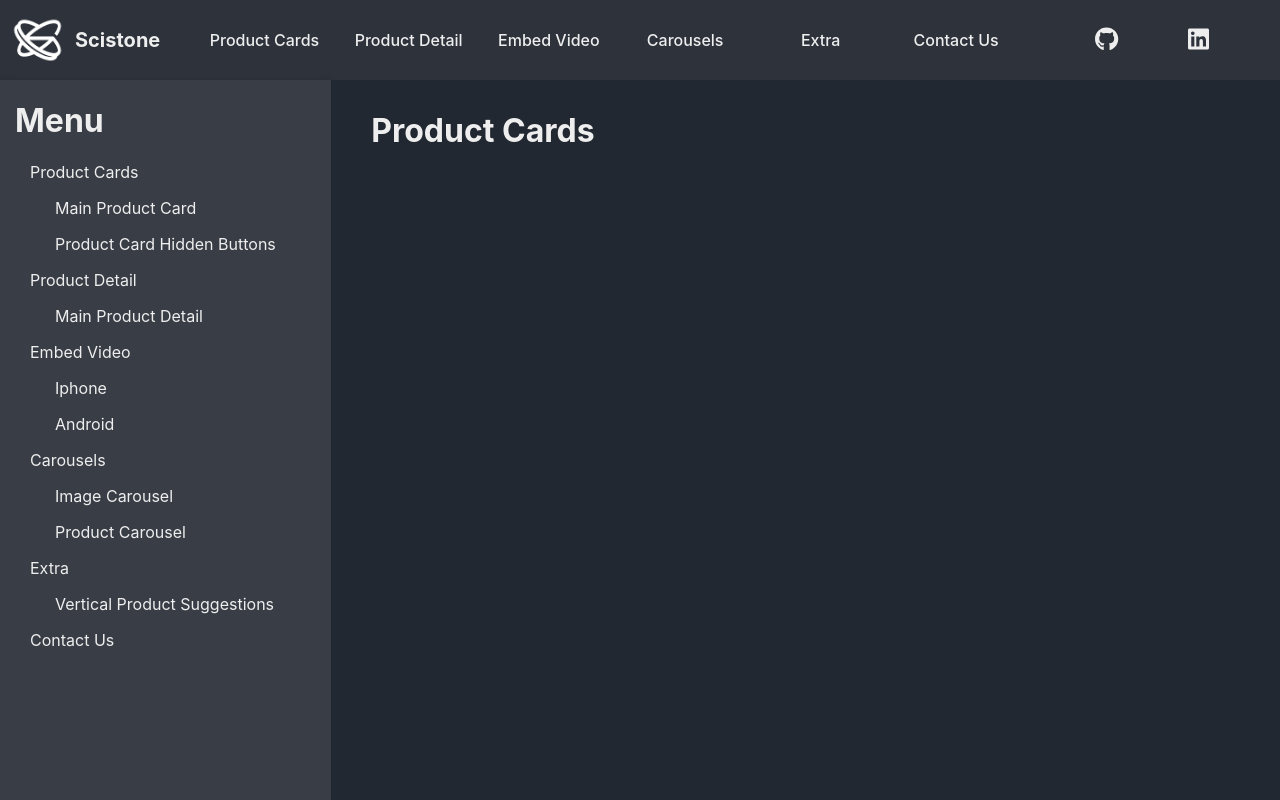
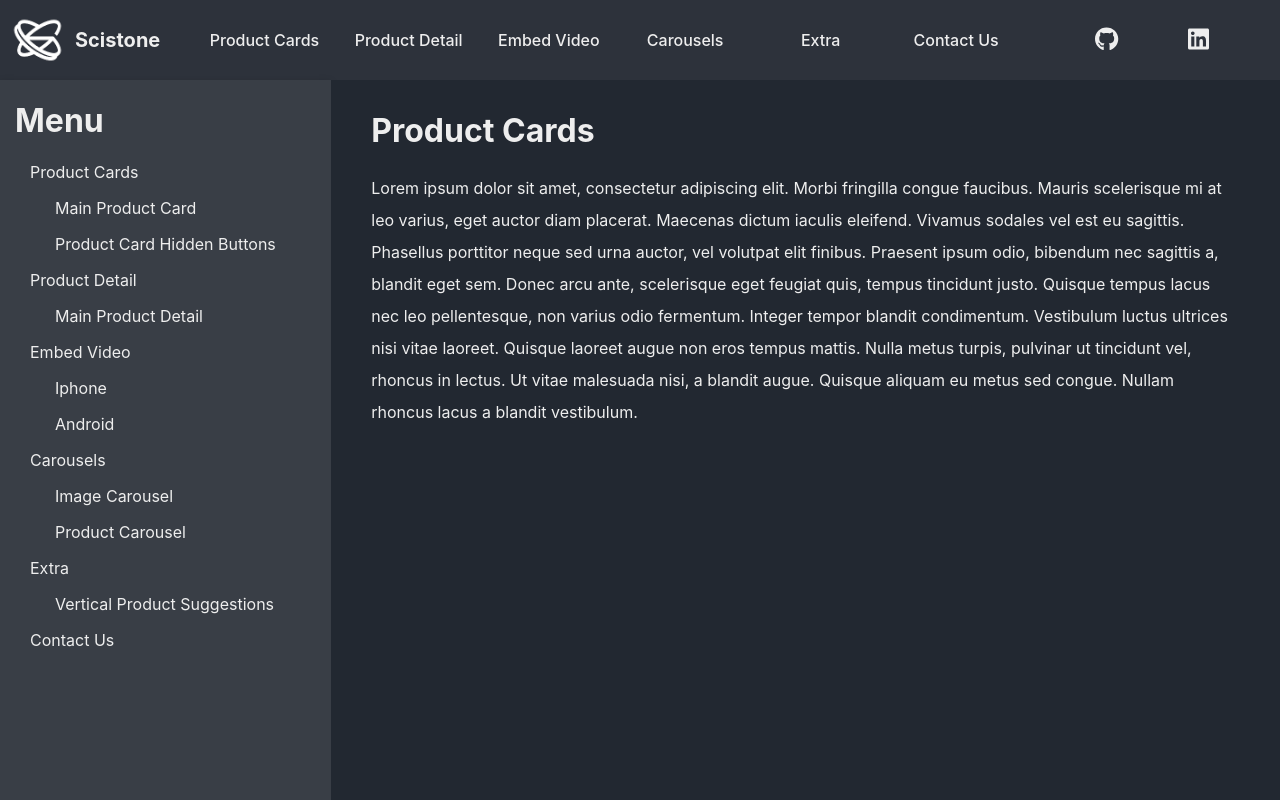
Before and after one commit to scistone/scistone-react-components, a React (Create React App) app: page / in a window 1280 px wide. Built offline with nearby package versions, Linux system fonts and the light colour scheme.

Commit message:
Content example added. onChange added.

```diff
--- a/package.json
+++ b/package.json
@@ -10,6 +10,7 @@
     "@testing-library/jest-dom": "^5.16.4",
     "@testing-library/react": "^13.3.0",
     "@testing-library/user-event": "^13.5.0",
+    "@types/react-transition-group": "^4.4.5",
     "react": "^18.2.0",
     "react-dom": "^18.2.0",
     "react-scripts": "5.0.1",
--- a/src/components/Contents/ContentBody.jsx
+++ b/src/components/Contents/ContentBody.jsx
@@ -5,6 +5,7 @@ export const ContentBody = ({title}) => {
         <div className='content-body'>
             <div className='content-body-contents'>
                 <h1>{title}</h1>
+                <p>Lorem ipsum dolor sit amet, consectetur adipiscing elit. Morbi fringilla congue faucibus. Mauris scelerisque mi at leo varius, eget auctor diam placerat. Maecenas dictum iaculis eleifend. Vivamus sodales vel est eu sagittis. Phasellus porttitor neque sed urna auctor, vel volutpat elit finibus. Praesent ipsum odio, bibendum nec sagittis a, blandit eget sem. Donec arcu ante, scelerisque eget feugiat quis, tempus tincidunt justo. Quisque tempus lacus nec leo pellentesque, non varius odio fermentum. Integer tempor blandit condimentum. Vestibulum luctus ultrices nisi vitae laoreet. Quisque laoreet augue non eros tempus mattis. Nulla metus turpis, pulvinar ut tincidunt vel, rhoncus in lectus. Ut vitae malesuada nisi, a blandit augue. Quisque aliquam eu metus sed congue. Nullam rhoncus lacus a blandit vestibulum.</p>
             </div>
         </div>
     );
--- a/src/scss/components.scss
+++ b/src/scss/components.scss
@@ -157,4 +157,7 @@
 
 .content-body-contents{
     padding: 10px 40px;
+    p {
+        line-height: 32px;
+    }
 }
```
Also changed, not shown: 1 other file (tests, documents, lock files or other folders).
